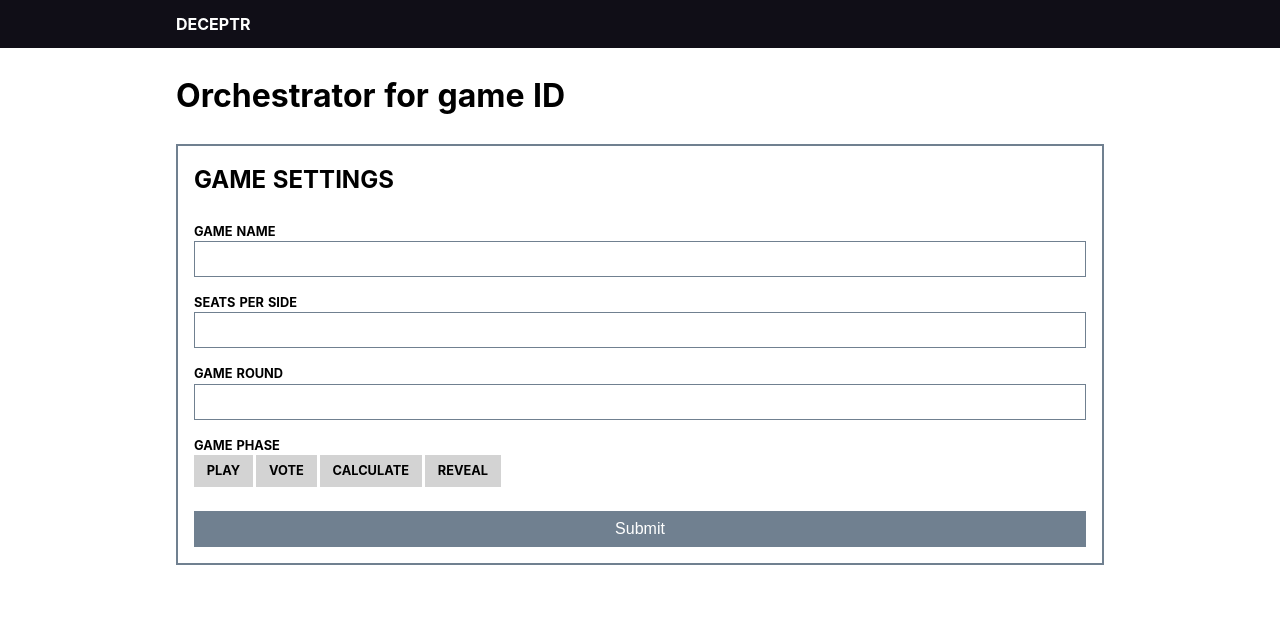
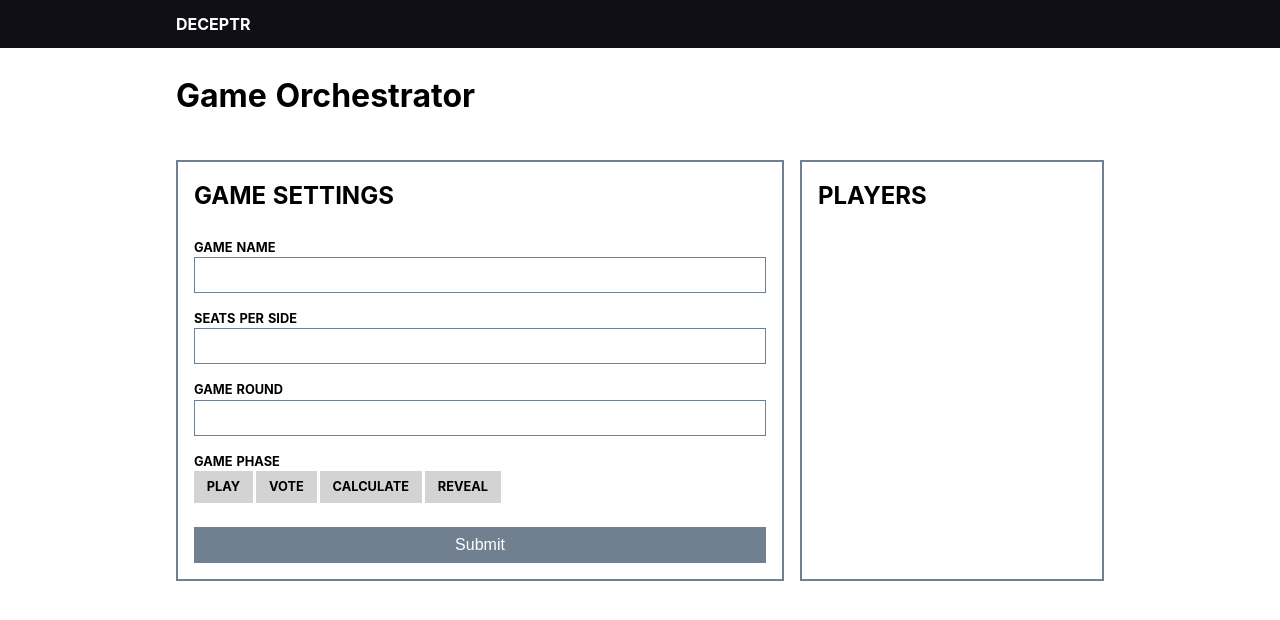
Before and after one commit to phazonoverload/social-deception, a Nuxt app: page /orchestrator/1 in a window 1280 px wide. Shown: the top 620 px of the page. Built offline with nearby package versions, Linux system fonts and the light colour scheme; what vue-firestore would draw is missing.

Commit message:
Player listing

```diff
--- a/components/admin/PlayerListing.vue
+++ b/components/admin/PlayerListing.vue
@@ -1,43 +1,54 @@
 <template>
-  <!-- <table>
-    <tbody>
-      <tr v-for='player in players' :key='player.firebase_id'>
-        <td>{{player.player_id}}</td>
-        <td v-for='move in player.moves' :key='move.pos + move.voteWhy'>
-          <span class='pos'>{{move.pos}}</span>
-          <span class='vote'>{{move.vote}}</span>
-        </td>
-      </tr>
-    </tbody>
-  </table> -->
-  <div></div>
+  <div id="players">
+    <h2>Players</h2>
+    <table>
+      <tbody>
+        <tr v-for='player in players' :key="player['.key']">
+          <td>{{player.name}}</td>
+          <td>{{player.score}}</td>
+        </tr>
+      </tbody>
+    </table>
+  </div>
 </template>
 
 <script>
+import { db } from '~/plugins/firebase.js'
+
 export default {
-  props: ['players']
+  data() {
+    return {
+      players: [],
+    }
+  },
+  firestore() {
+    return {
+      players: db.collection('users').where('game', '==', this.gameInStore).orderBy('score', 'desc')
+    }
+  },
+  computed: {
+    gameInStore() {
+      return this.$store.getters.game
+    }
+  }
 }
 </script>
 
 <style scoped>
+#players {
+  border: 2px solid slategrey;
+  padding: 1em;
+}
+h2 {
+  margin-bottom: 1.5rem;
+}
 table {
-  border: solid 1px lightgrey;
+  width: 100%;
   border-collapse: collapse;
-  border-spacing: 0;
-  font: normal 13px Arial, sans-serif;
-  margin-top: 1em;
-  font-family: monospace;
 }
-table tbody td {
-  border: solid 1px lightgrey;
-  padding: 0.75em;
-}
-.pos {
-  color: grey;
-}
-.vote {
-  background: black;
-  color: white;
-  padding: 0.25em 0.5em;
+table td {
+  border-collapse: collapse;
+  border: 1px solid lightgrey;
+  padding: 0.5em;
 }
 </style>
--- a/pages/orchestrator/_id/index.vue
+++ b/pages/orchestrator/_id/index.vue
@@ -1,12 +1,8 @@
 <template>
-  <div>
-    <h1 class="title">Orchestrator for game ID</h1>
-    <!-- Admin game {{game.id}}
-    <div class="w">
-      <h2>Players</h2>
-      <PlayerListing :players='players' />
-    </div> -->
-    <GameSettings />
+  <div id="g">
+    <h1 class="title">Game Orchestrator</h1>
+    <GameSettings id="settings" />
+    <PlayerListing id="players" />
   </div>
 </template>
 
@@ -23,26 +19,6 @@ export default {
       }
     }
   },
-  created: async function() {
-    // this.$store.dispatch('adminGetGame', this.game.id);
-    // this.pollData();
-  },
-  methods: {
-    // https://renatello.com/vue-js-polling-using-setinterval/
-    // pollData() {
-    //   this.polling = setInterval(() => {
-    //     this.$store.dispatch('adminGetPlayers', this.game.id);
-    //   }, 5000)
-    // }
-  },
-  beforeDestroy() {
-    // clearInterval(this.polling);
-  },
-  computed: {
-    players() {
-      // return this.$store.getters.adminGetPlayers;
-    }
-  },
   components: {
     GameSettings,
     PlayerListing
@@ -51,10 +27,20 @@ export default {
 </script>
 
 <style scoped>
-.w {
-  border: 1px solid lightgrey;
-  margin-bottom: 1em;
-  margin-top: 1em;
-  padding: 1em;
+#g {
+  display: grid;
+  grid-gap: 1em;
+  grid-template-columns: 2fr 1fr;
+  grid-template-areas:
+    'header header'
+    'settings players';
+}
+
+#settings {
+  grid-area: settings;
+}
+
+#players {
+  grid-area: players;
 }
 </style>
--- a/pages/orchestrator/index.vue
+++ b/pages/orchestrator/index.vue
@@ -44,7 +44,7 @@ export default {
       this.$firestore.games.add({
         name: this.newGameName,
         state: {
-          round: 1,
+          round: 0,
           phase: 'play'
         },
       }).then(doc => {
```
